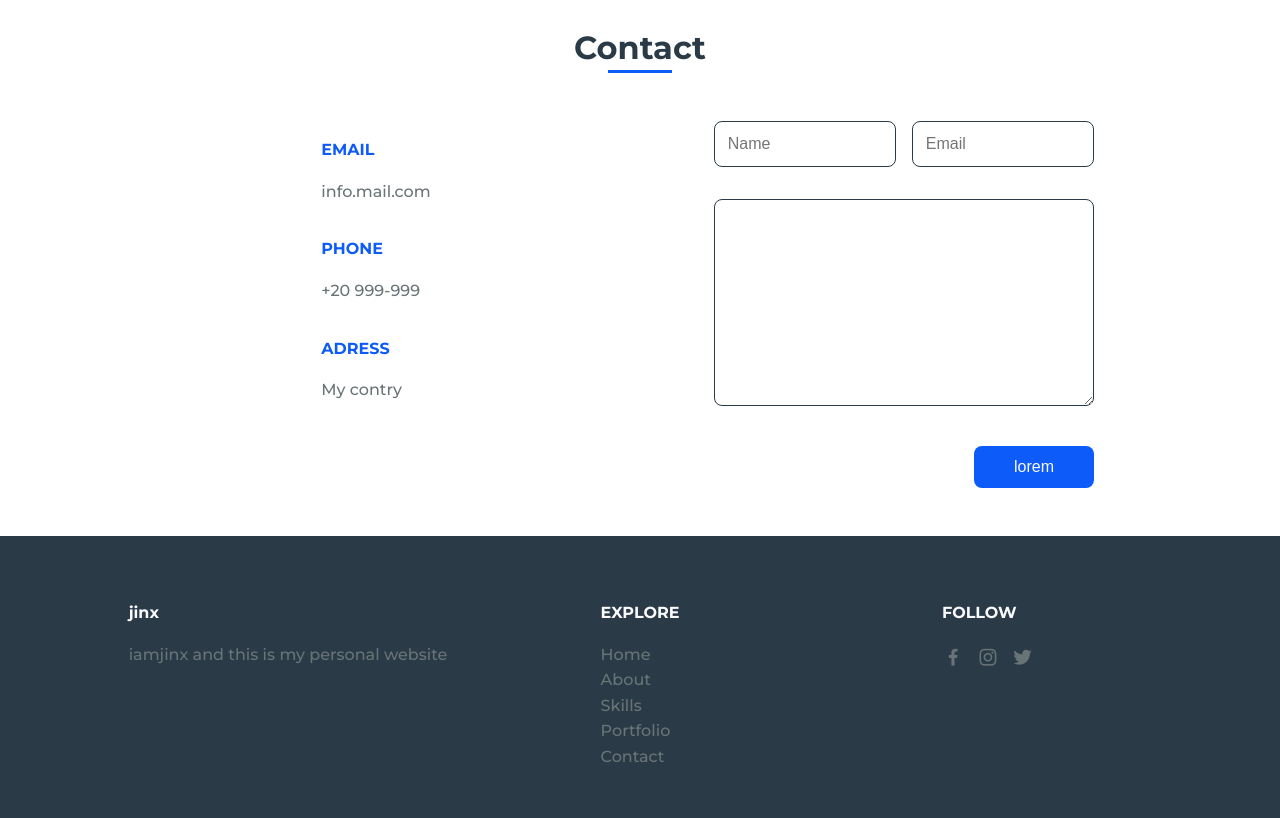
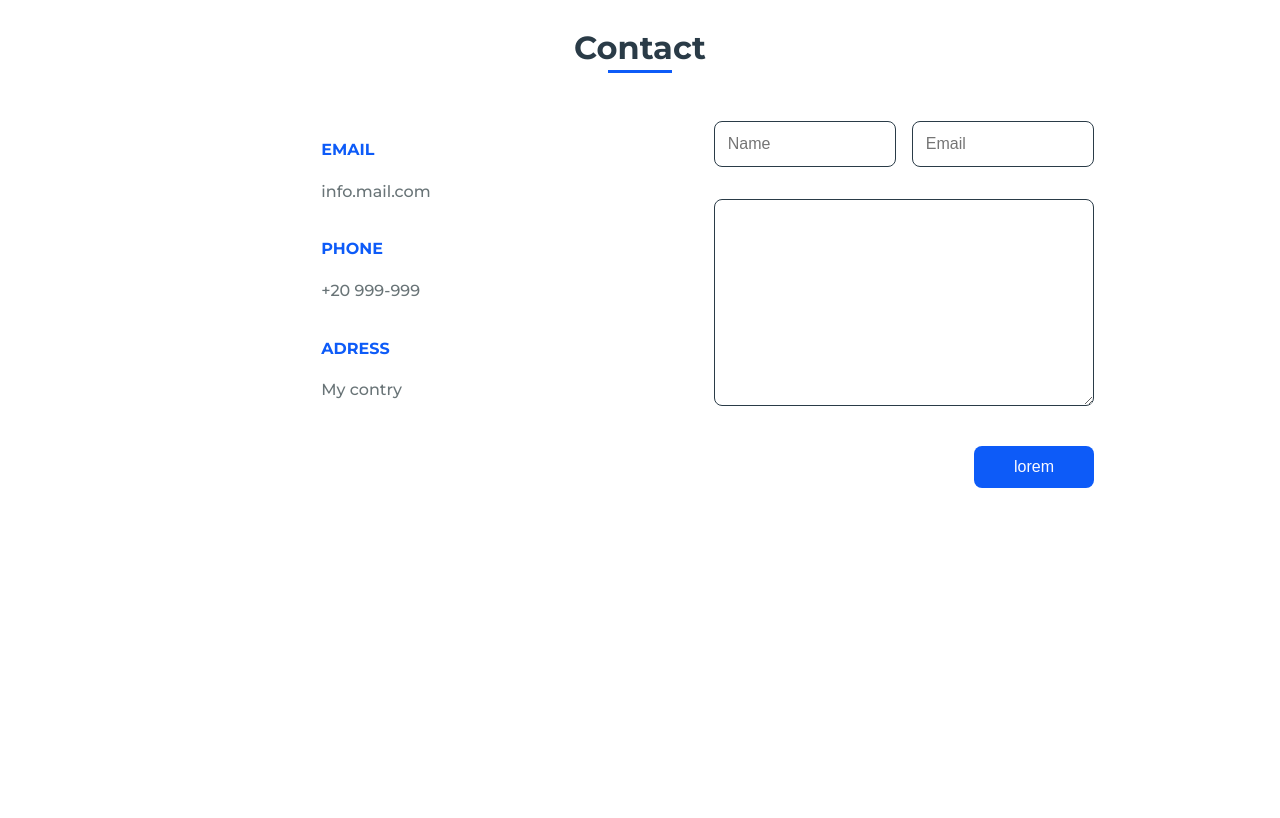
Before and after one commit to iam699mdev/profile, a plain HTML site: page index.html in a window 1280 px wide. Shown: the part 2779-3597 px from the top of the page. After the commit the page ends 3315 px from the top, so only its background shows below. Drawn offline with nearby package versions, Linux system fonts and the light colour scheme.

Commit message:
Update index.html

```diff
--- a/index.html
+++ b/index.html
@@ -180,35 +180,10 @@
             </section>
         </main>
 
-        <!--===== FOOTER =====-->
-        <footer class="footer section">
-            <div class="footer__container bd-grid">
-                <div class="footer__data">
-                    <h2 class="footer__title"> jinx</h2>
-                    <p class="footer__text"> iamjinx and this is my personal website</p>
-                </div>
-
-                <div class="footer__data">
-                    <h2 class="footer__title">EXPLORE</h2>
-                    <ul>
-                        <li><a href="#home" class="footer__link">Home</a></li>
-                        <li><a href="#about" class="footer__link">About</a></li>
-                        <li><a href="#skills" class="footer__link">Skills</a></li>
-                        <li><a href="#portfolio" class="footer__link">Portfolio</a></li>
-                        <li><a href="#Contact" class="footer__link">Contact</a></li>
-                    </ul>
-                </div>
-
-                <div class="footer__data">
-                    <h2 class="footer__title">FOLLOW</h2>
-                    <a href="#" class="footer__social"><i class='bx bxl-facebook' ></i></a>
-                    <a href="#" class="footer__social"><i class='bx bxl-instagram' ></i></a>
-                    <a href="#" class="footer__social"><i class='bx bxl-twitter' ></i></a>
-                </div>
 
 
             </div>
-        </footer>
+
 
         <!--===== SCROLL REVEAL =====-->
         <script src="https://unpkg.com/scrollreveal"></script>
```
